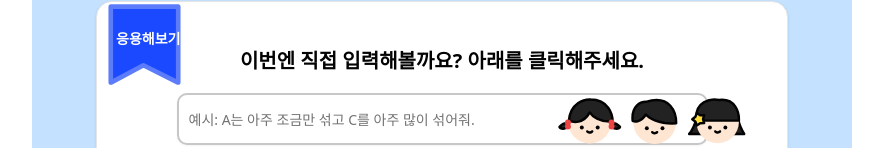
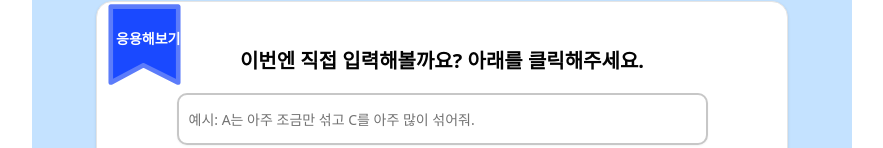
Before and after one commit to soilSpoon/UBlab, a React (Vite) app: page /solid in a window 1280 px wide. Shown: the part 804-952 px from the top of the page, without its empty margins (198-1081 px from the left). Built offline with nearby package versions, Linux system fonts and the light colour scheme; a web font is replaced by a local one.

Commit message:
기능: Landing 및 Solid 컴포넌트의 레이아웃 수정 및 SVG 이미지로 로고와 친구 아이콘 교체

```diff
--- a/src/screens/Landing/Landing.tsx
+++ b/src/screens/Landing/Landing.tsx
@@ -54,25 +54,11 @@ export function Landing() {
             </div>
           </div>
 
-          <footer className="flex flex-col w-[208.98px] gap-[8.33px] items-center mt-20">
+          <footer className="flex flex-col w-[250px] gap-[8.33px] items-center mt-20">
             <div className="relative w-[96.16px] h-[43.16px]">
               <div className="relative w-24 h-[43px]">
                 {/* Logo circles */}
-                <div className="absolute w-[43px] h-[43px] top-0 left-0 rounded-full bg-[#4a35ff]"></div>
-                <div className="absolute w-[43px] h-[43px] top-0 left-6 rounded-full bg-[#ff6e39]"></div>
-                <div className="absolute w-[43px] h-[43px] top-0 left-[52px] rounded-full bg-[#ffc300]"></div>
-
-                {/* Small details */}
-                <div className="absolute w-1 h-1 top-[17px] left-[7px] rounded-full bg-white"></div>
-                <div className="absolute w-1 h-1 top-[17px] left-4 rounded-full bg-white"></div>
-
-                {/* Logo text placeholder */}
-                <div className="absolute w-[69px] h-[17px] top-[13px] left-[27px] text-white font-bold text-xs">
-                  UB Lab
-                </div>
-
-                {/* Small line */}
-                <div className="absolute w-[11px] h-[1px] top-[23px] left-[9px] bg-white"></div>
+                <img className="h-[43px]" alt="Logo" src="/img/logo.svg" />
               </div>
             </div>
 
--- a/src/screens/Solid/Solid.tsx
+++ b/src/screens/Solid/Solid.tsx
@@ -309,21 +309,11 @@ export function Solid() {
           </div>
 
           {/* Character reactions */}
-          <div className="inline-flex items-center gap-[9px] absolute top-[903px] left-[526px]">
+          <div className="inline-flex items-center gap-[9px] absolute top-[960px] left-[526px]">
             <img
-              className="relative w-[63.5px] h-[45.25px] mt-[-0.81px]"
+              className="relative h-[45.25px]"
               alt="Element"
-              src="/img/1.svg"
-            />
-            <img
-              className="relative w-[47.18px] h-[46.14px] mt-[-1.25px]"
-              alt="Image"
-              src="/img/image-4.svg"
-            />
-            <img
-              className="relative w-[59.5px] h-[45.63px] mt-[-1.00px] mr-[-1.25px]"
-              alt="Element"
-              src="/img/2.svg"
+              src="/img/friends.svg"
             />
           </div>
 
```
Also changed, not shown: static/img/friends.svg (added), static/img/logo.svg (added).
